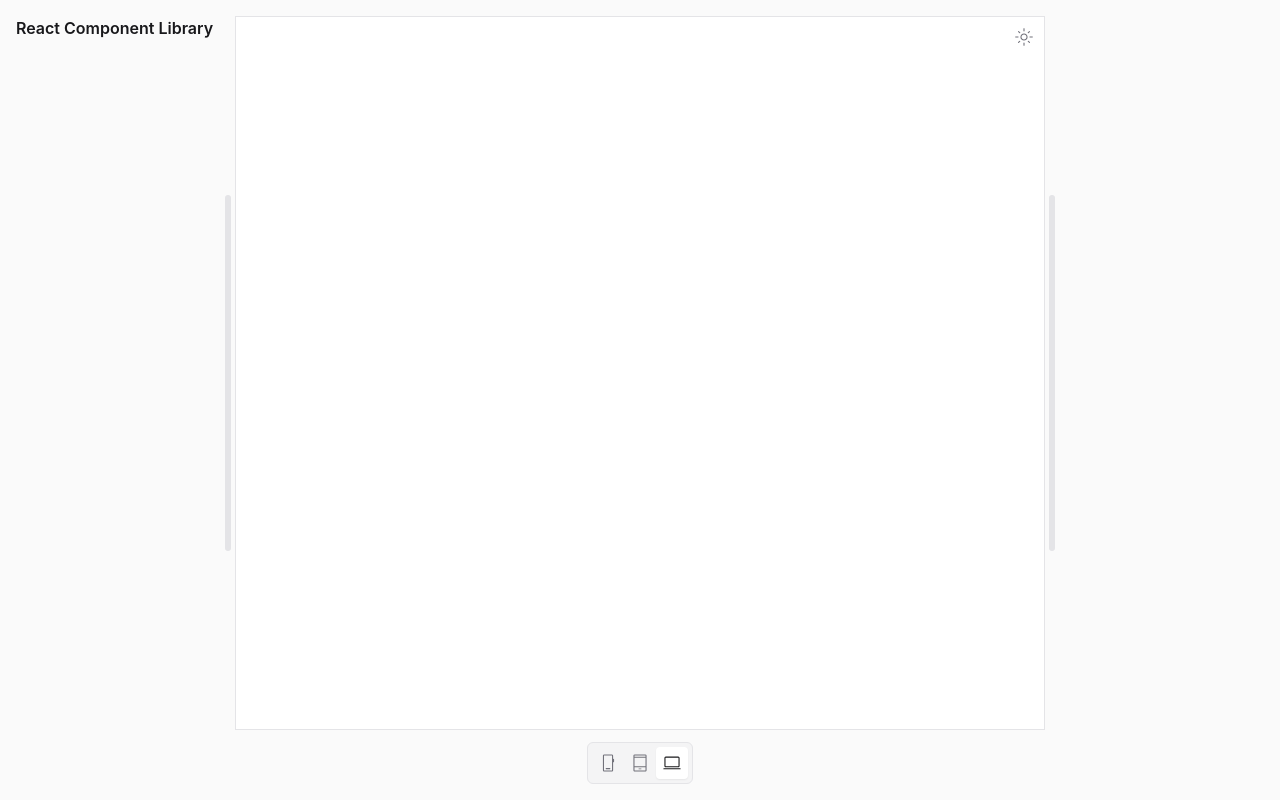
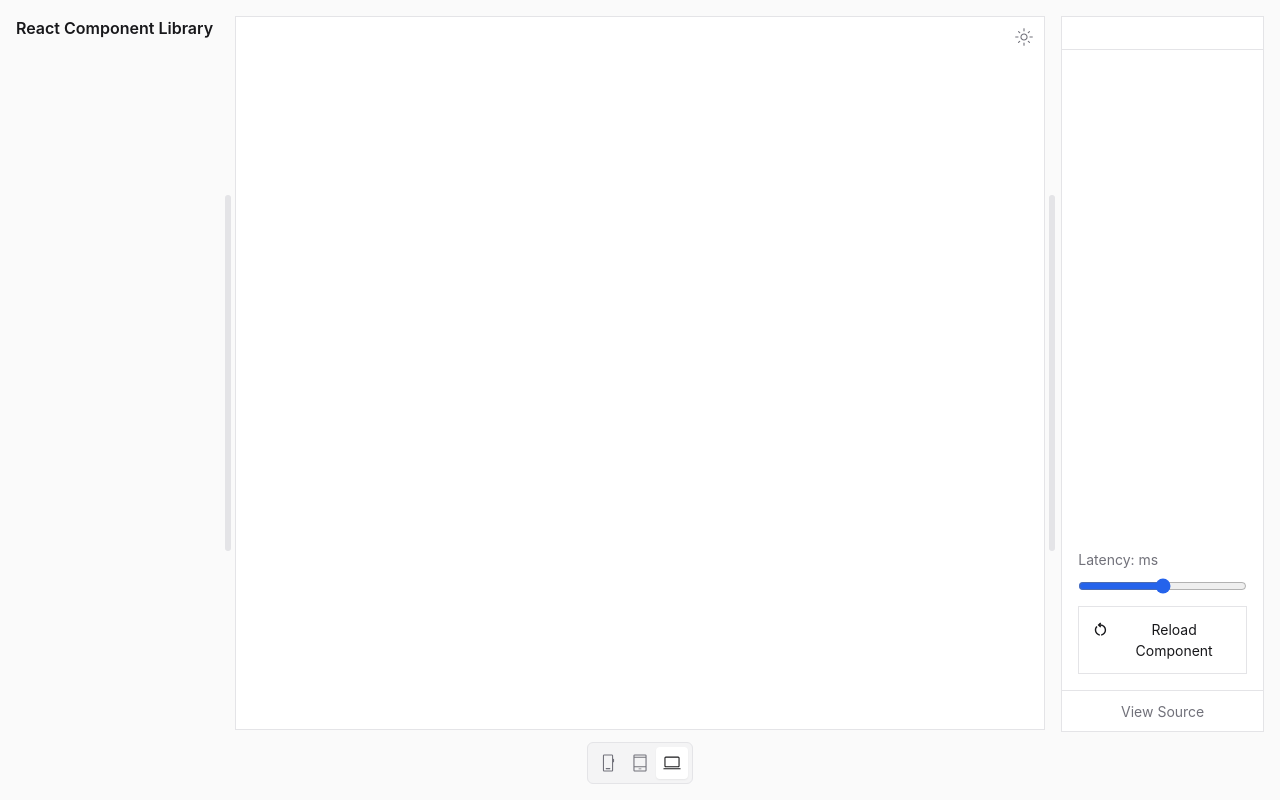
Before and after one commit to albho/react-component-playground, a React (Vite) app: page / in a window 1280 px wide. Built offline with nearby package versions, Linux system fonts and the light colour scheme.

Commit message:
add ComponentControl boilerplate

```diff
--- a/src/components/layout/ComponentControl/ComponentControl.scss
+++ b/src/components/layout/ComponentControl/ComponentControl.scss
@@ -1,15 +1,137 @@
 .component-control {
+  display: grid;
+  height: auto;
+  min-width: 0;
+  min-height: 22rem;
+  overflow: hidden;
+  padding: var(--space-4);
+  background: var(--color-surface);
+  border-top: 1px solid var(--color-border);
+}
+
+.component-control__card {
+  display: grid;
+  grid-template-rows: auto minmax(0, 1fr) auto auto;
+  min-height: 22rem;
+  min-width: 0;
+  background: var(--color-surface);
+  border: 1px solid var(--color-border);
+}
+
+.component-control__header {
+  padding: var(--space-4);
+  border-bottom: 1px solid var(--color-border);
+}
+
+.component-control__body {
   min-width: 0;
   min-height: 0;
+  overflow-y: auto;
   padding: var(--space-4);
+}
+
+.component-control__section {
+  display: grid;
+  gap: var(--space-3);
+}
+
+.component-control__section-title {
+  color: var(--color-foreground);
+  font-size: var(--font-size-sm);
+  font-weight: var(--font-weight-semibold);
+  line-height: var(--line-height-tight);
+}
+
+.component-control__title {
+  font-size: var(--font-size-base);
+  font-weight: var(--font-weight-semibold);
+  line-height: var(--line-height-tight);
+}
+
+.component-control__button {
+  display: flex;
+  justify-content: center;
+  gap: var(--space-1);
+  width: 100%;
+  padding: var(--space-3);
+  color: var(--color-foreground);
+  font-size: var(--font-size-sm);
+  background: transparent;
+  border: 1px solid var(--color-border);
+  border-radius: 0;
+}
+
+.component-control__button:hover,
+.component-control__button:focus-visible {
+  color: var(--color-muted);
+}
+
+.component-control__option {
+  display: flex;
+  align-items: center;
+  gap: var(--space-2);
+  color: var(--color-muted);
+  font-size: var(--font-size-sm);
+}
+
+.component-control__option input {
+  width: 1rem;
+  height: 1rem;
+  accent-color: var(--color-accent);
+}
+
+.component-control__range {
+  display: grid;
+  gap: var(--space-2);
+  color: var(--color-muted);
+  font-size: var(--font-size-sm);
+}
+
+.component-control__range input {
+  width: 100%;
+  accent-color: var(--color-accent);
+}
+
+.component-control__actions {
+  display: grid;
+  gap: var(--space-3);
+  padding: var(--space-4);
+}
+
+.component-control__footer {
+  border-top: 1px solid var(--color-border);
+}
+
+.component-control__source-button {
+  display: grid;
+  place-items: center;
+  width: 100%;
+  min-height: 2.5rem;
+  padding: 0 var(--space-3);
+  color: var(--color-muted);
+  font-size: var(--font-size-sm);
+  background: transparent;
+  border: 0;
+}
+
+.component-control__source-button:hover,
+.component-control__source-button:focus-visible {
+  color: var(--color-foreground);
 }
 
 @media (min-width: 1200px) {
   .component-control {
-    height: fit-content;
+    height: calc(100% - 2.5rem - var(--space-3));
     grid-column: 3;
     min-width: 0;
+    min-height: 0;
     padding: 0;
+    background: transparent;
     border: none;
   }
+
+  .component-control__card {
+    height: 100%;
+    min-height: 0;
+  }
 }
--- a/src/components/layout/ComponentControl/ComponentControl.tsx
+++ b/src/components/layout/ComponentControl/ComponentControl.tsx
@@ -1,5 +1,66 @@
+import type { ReactNode } from 'react';
 import './ComponentControl.scss';
 
-export function ComponentControl() {
-  return <aside className="component-control" />;
+export type ComponentControlState = {
+  latencyMs: number;
+  onLatencyChange: (latencyMs: number) => void;
+  onReload: () => void;
+};
+
+type ComponentControlProps = ComponentControlState & {
+  children: ReactNode;
+  title: string;
+};
+
+const RestartIcon = () => (
+  <svg
+    xmlns="http://www.w3.org/2000/svg"
+    width="20px"
+    height="20px"
+    viewBox="0 -960 960 960"
+    fill="currentColor"
+  >
+    <path d="M444-144q-107-14-179.5-94.5T192-430q0-61 23-113.5t63-91.5l51 51q-30 29-47.5 69T264-430q0 81 51.5 140T444-217v73Zm72 0v-73q77-13 128.5-72.5T696-430q0-90-63-153t-153-63h-7l46 46-51 50-132-132 132-132 51 51-45 45h6q120 0 204 84t84 204q0 111-72.5 192T516-144Z" />
+  </svg>
+);
+
+export function ComponentControl(props: ComponentControlProps) {
+  return (
+    <aside className="component-control">
+      <div className="component-control__card">
+        <header className="component-control__header">
+          <h2 className="component-control__title">{props.title}</h2>
+        </header>
+        <div className="component-control__body">{props.children}</div>
+        <div className="component-control__actions">
+          <label className="component-control__range">
+            <span>Latency: {props.latencyMs}ms</span>
+            <input
+              type="range"
+              min="0"
+              max="2000"
+              step="100"
+              value={props.latencyMs}
+              onChange={event =>
+                props.onLatencyChange(Number(event.target.value))
+              }
+            />
+          </label>
+          <button
+            className="component-control__button"
+            type="button"
+            onClick={props.onReload}
+          >
+            <RestartIcon />
+            Reload Component
+          </button>
+        </div>
+        <footer className="component-control__footer">
+          <button className="component-control__source-button" type="button">
+            View Source
+          </button>
+        </footer>
+      </div>
+    </aside>
+  );
 }
```
